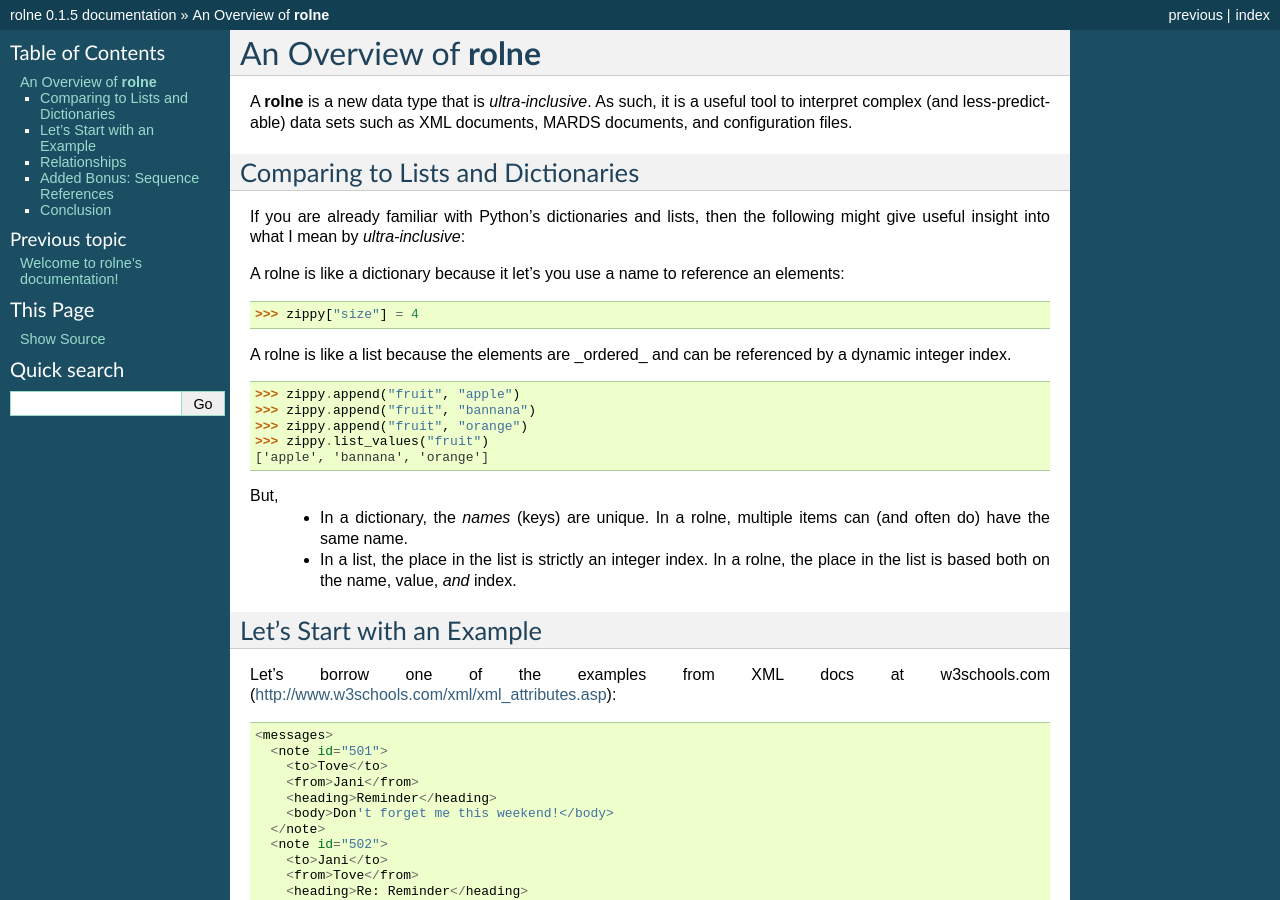
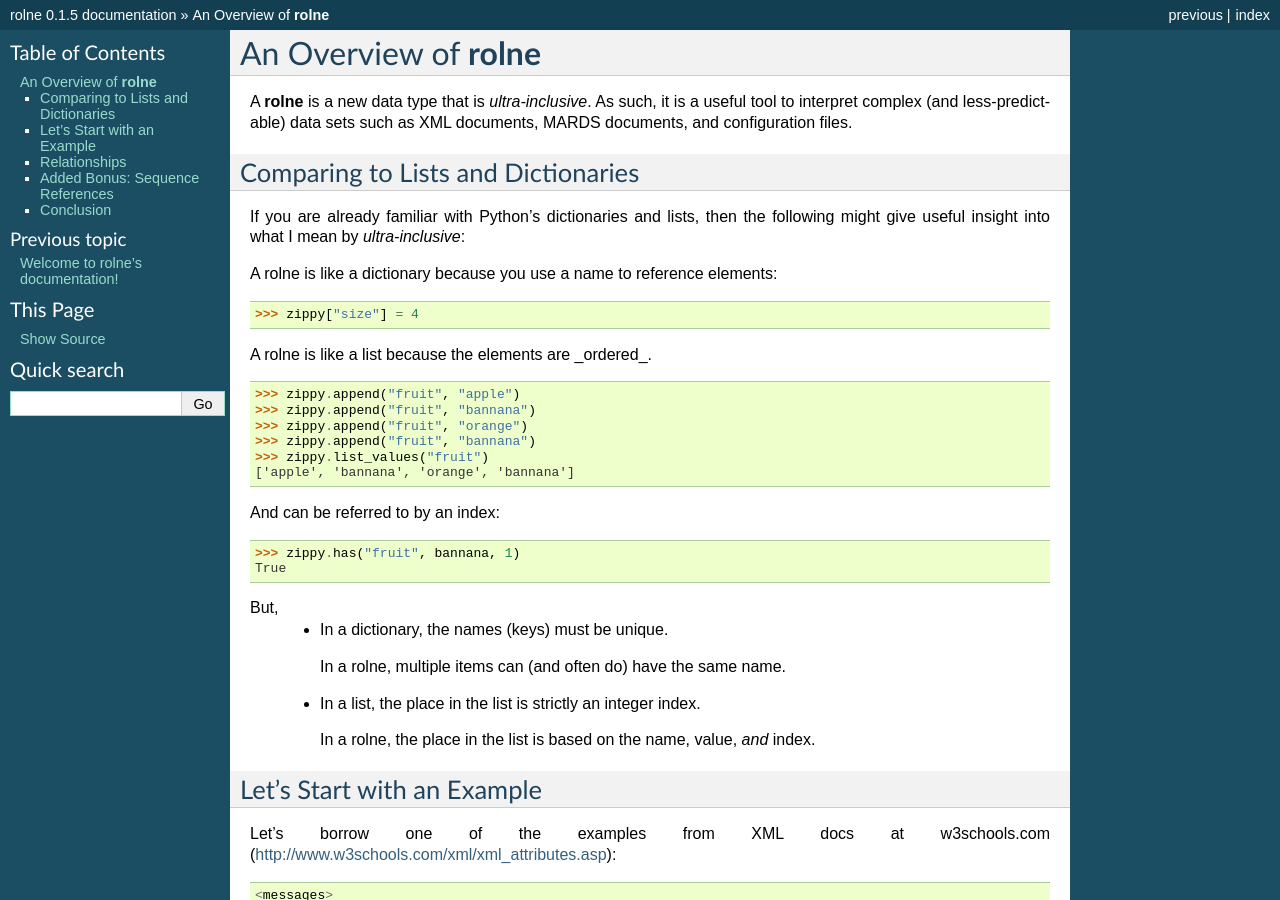
Before and after one commit to MakerReduxCorp/rolne, a Sphinx documentation site: the page built from docs/overview.rst, in a window 1280 px wide and 900 px high. Built offline with Sphinx 7.4.7, drawn with Linux system fonts in a browser that asks for light colours; some of the changed text lies outside the part shown.

Commit message:
Update overview.rst

```diff
--- a/docs/overview.rst
+++ b/docs/overview.rst
@@ -8,21 +8,32 @@ Comparing to Lists and Dictionaries
 
 If you are already familiar with Python's dictionaries and lists, then the following might give useful insight into what I mean by *ultra-inclusive*:
 
-A rolne is like a dictionary because it let's you use a name to reference an elements: ::
+A rolne is like a dictionary because you use a name to reference elements: ::
 
    >>> zippy["size"] = 4
 
-A rolne is like a list because the elements are _ordered_ and can be referenced by a dynamic integer index.
+A rolne is like a list because the elements are _ordered_.
 
    >>> zippy.append("fruit", "apple")
    >>> zippy.append("fruit", "bannana")
    >>> zippy.append("fruit", "orange")
+   >>> zippy.append("fruit", "bannana")
    >>> zippy.list_values("fruit")
-   ['apple', 'bannana', 'orange']
+   ['apple', 'bannana', 'orange', 'bannana']
+
+And can be referred to by an index:
+
+   >>> zippy.has("fruit", bannana, 1)
+   True
 
 But,
-   * In a dictionary, the *names* (keys) are unique. In a rolne, multiple items can (and often do) have the same name.
-   * In a list, the place in the list is strictly an integer index. In a rolne, the place in the list is based both on the name, value, *and* index.
+   * In a dictionary, the names (keys) must be unique.
+
+     In a rolne, multiple items can (and often do) have the same name.
+
+   * In a list, the place in the list is strictly an integer index.
+
+     In a rolne, the place in the list is based on the name, value, *and* index.
 
 Let's Start with an Example
 ---------------------------
```
Also changed, not shown: other parts of docs/overview.rst (+11 -9 lines).
